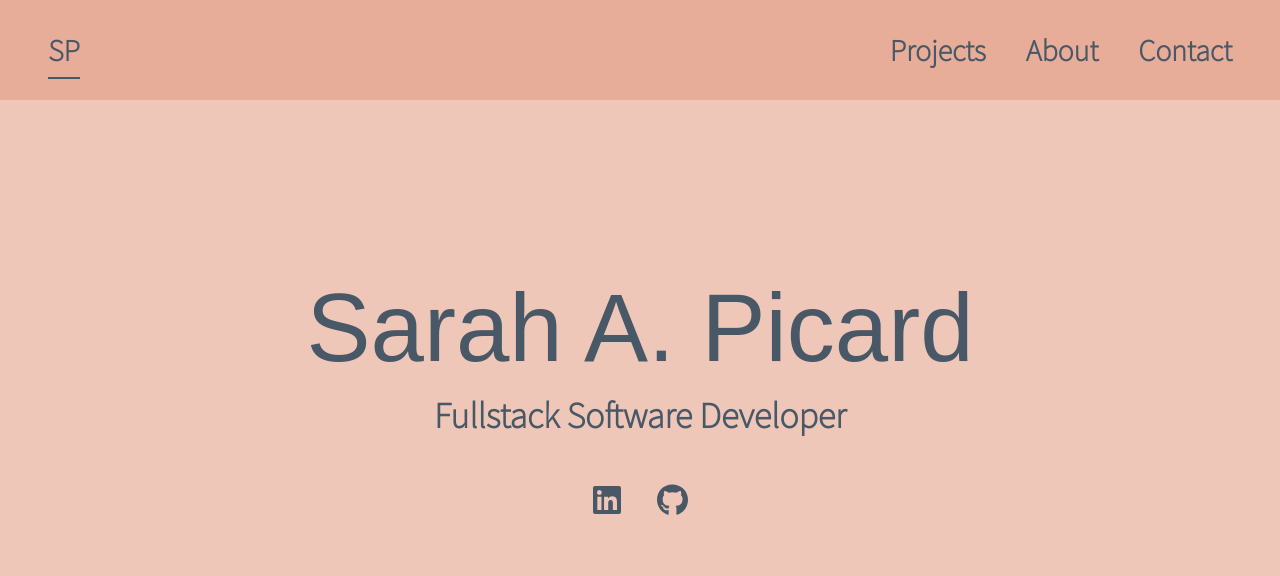
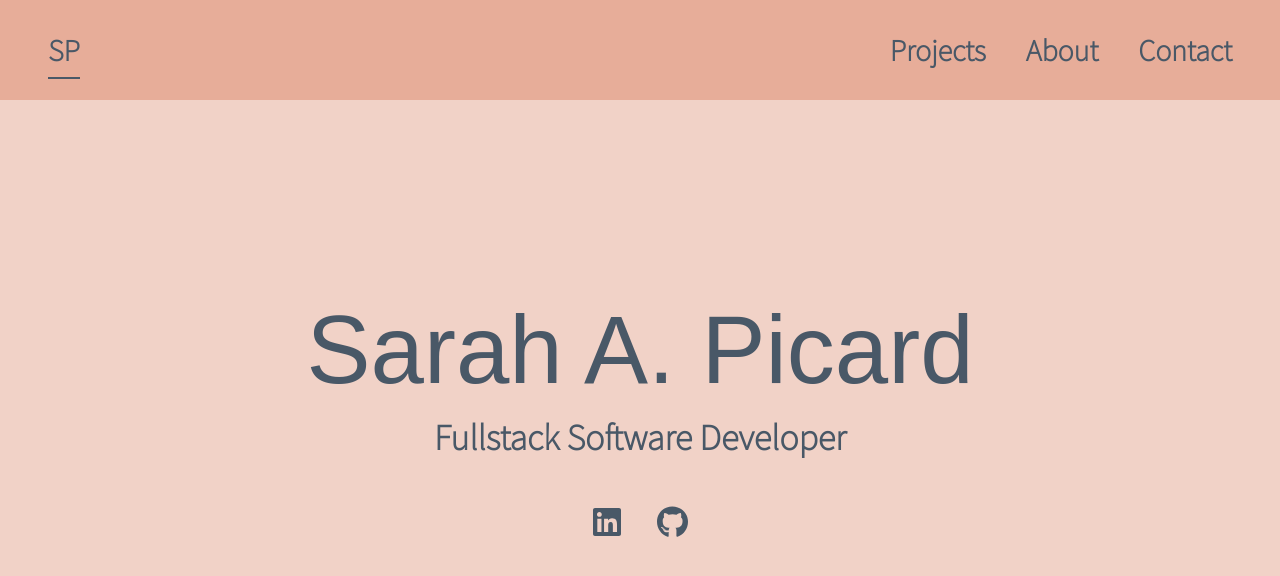
Before and after one commit to sarahpicard/portfolio, a React (Create React App) app: page / in a window 1280 px wide. Shown: the top 576 px of the page. Built offline with nearby package versions, Linux system fonts and the light colour scheme; a web font is replaced by a local one.

Commit message:
adjust margin on homepage

```diff
--- a/src/App.css
+++ b/src/App.css
@@ -1,5 +1,5 @@
 body {
-  background-color: #eec7b9;
+  background-color: #f1d2c7;
   color: #495867;
 }
 
@@ -12,8 +12,6 @@ body {
   font-weight: 600;
 }
 
-#headshot {
-  height: 180px;
-  width: 180px;
-  border-radius: 50%;
+.greeting-block {
+  margin-top: 8%;
 }
--- a/src/pages/Home.jsx
+++ b/src/pages/Home.jsx
@@ -4,7 +4,7 @@ import { faLinkedin } from "@fortawesome/free-brands-svg-icons"
 
 const Greeting = () => {
   return (
-    <div className="block mt-20 pt-20">
+    <div className="block pt-20 greeting-block">
       <h1 className="text-8xl flex justify-center name-text my-5">Sarah A. Picard</h1>
       <p className="flex justify-center role-text text-4xl mb-12">Fullstack Software Developer</p>
       <div className="flex justify-center space-x-9">
--- a/src/pages/about/About.css
+++ b/src/pages/about/About.css
@@ -9,3 +9,8 @@
 .about-headline {
   font-family: 'Belleza', sans-serif;
 }
+#headshot {
+  height: 180px;
+  width: 180px;
+  border-radius: 50%;
+}
```
